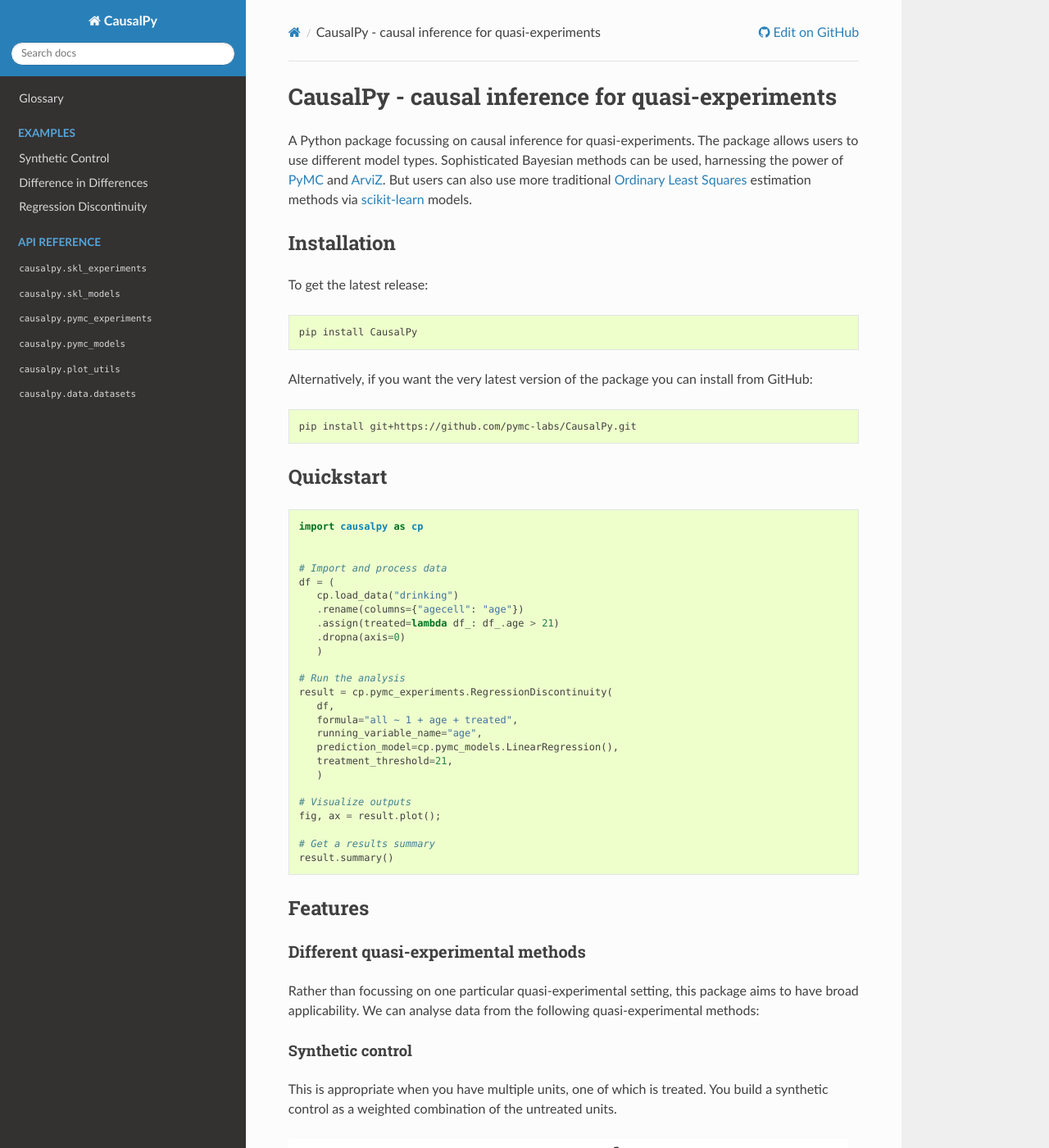
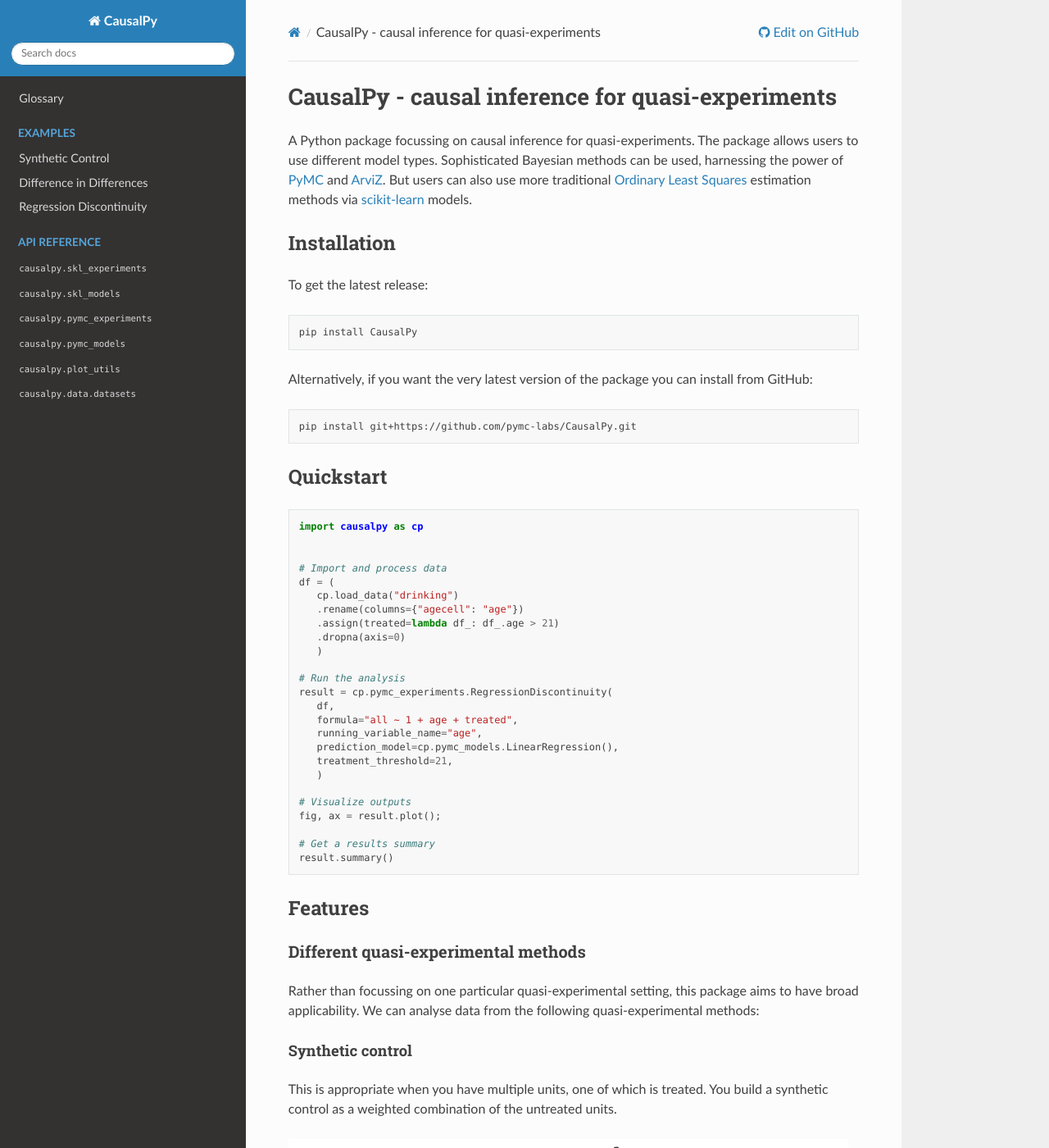
Before and after one commit to pymc-labs/CausalPy, a Sphinx documentation site: the page built from docs/index.rst, in a window 1280 px wide and 1400 px high. Shown: the whole window at 82% size. Built offline with Sphinx 7.4.7 and the Read the Docs theme 2.0.0, drawn with Linux system fonts in a browser that asks for light colours.

Commit message:
HOTFIX: revert last change, add ipython to requirements.txt

```diff
--- a/docs/conf.py
+++ b/docs/conf.py
@@ -73,9 +73,6 @@
     "html_admonition",
 ]
 
-# The name of the Pygments (syntax highlighting) style to use.
-pygments_style = "sphinx"
-
 # -- Options for HTML output -------------------------------------------------
 # https://www.sphinx-doc.org/en/master/usage/configuration.html#options-for-html-output
 
--- a/requirements.txt
+++ b/requirements.txt
@@ -1,5 +1,6 @@
 arviz>=0.14.0
 graphviz
+ipython
 matplotlib>=3.5.3
 numpy
 pandas
```
